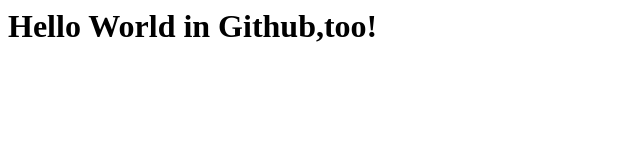
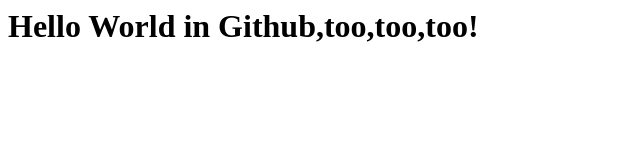
Before and after one commit to antiyfrank/Test, a plain HTML site: page index.html in a window 1280 px wide. Shown: the whole page, without its empty margins (0-640 px from the left). Drawn offline with Linux system fonts and the light colour scheme.

Commit message:
too,too,too

```diff
--- a/index.html
+++ b/index.html
@@ -1,5 +1,5 @@
 <html>
 <body>
-    <h1>Hello World in Github,too!</h1>
+    <h1>Hello World in Github,too,too,too!</h1>
 </body>
 </html>
```
